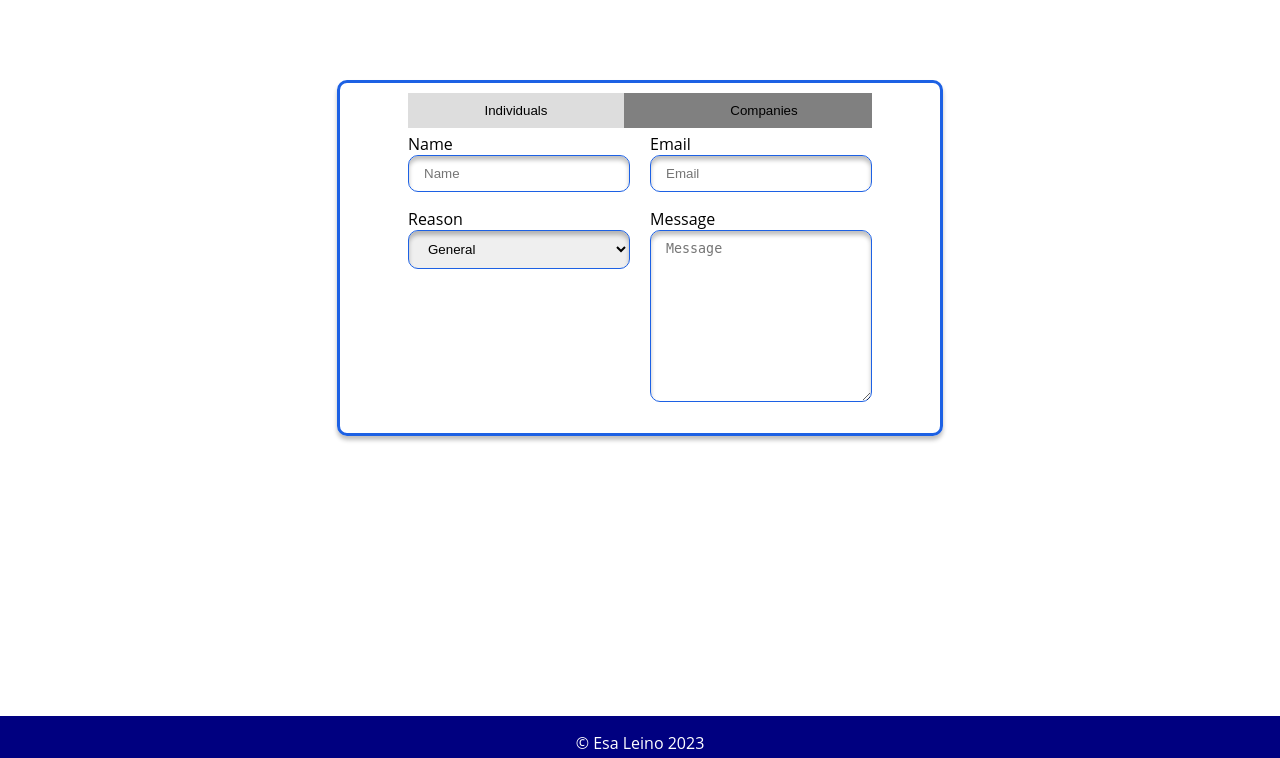
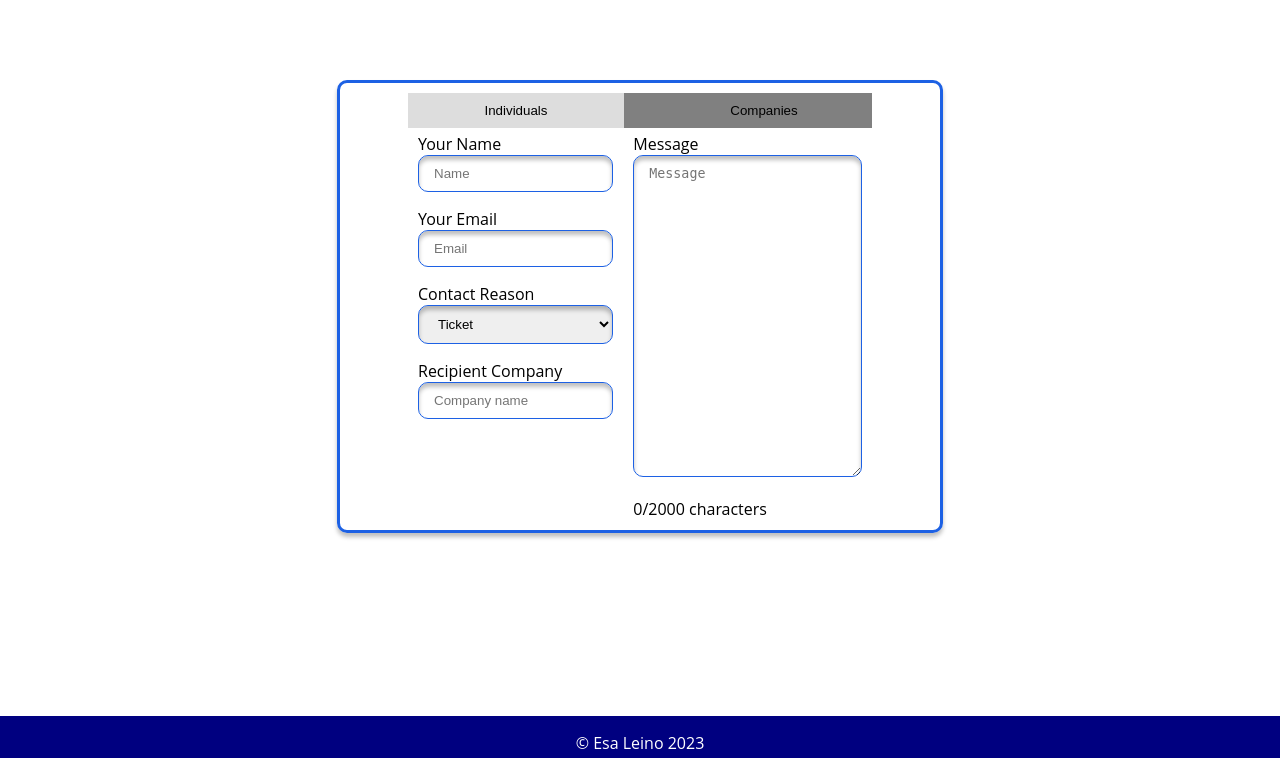
Before and after one commit to esaleino/Ticketing-system, a PHP site: page /pages/contact.php in a window 1280 px wide. Shown: the part 42-800 px from the top of the page. Run offline with PHP 8.4, Linux system fonts and the light colour scheme; style sheets or scripts are compiled from the project's sources.

Commit message:
Fixed old commit

```diff
--- a/assets/css/body.css
+++ b/assets/css/body.css
@@ -2,6 +2,7 @@ body {
   padding: 0;
   margin: 0 auto;
   font-family: "Open Sans", sans-serif;
+  overflow-y: scroll;
 }
 
 /*# sourceMappingURL=body.css.map */
--- a/assets/css/forms.css
+++ b/assets/css/forms.css
@@ -6,7 +6,7 @@
   padding: 10px;
   position: relative;
   margin: auto;
-  padding-top: 5rem;
+  padding-top: 0.5rem;
 }
 .form-container .form-box {
   width: 80%;
@@ -69,6 +69,50 @@
   color: rgb(0, 0, 0);
   margin-bottom: 1rem;
 }
+.form-container .form-row .invalid {
+  box-shadow: 0 0 5px 1px red;
+}
+.form-container .form-row .error-field {
+  display: none;
+  font-weight: 400;
+  font-size: 1rem;
+  color: rgb(0, 0, 0);
+  color: red;
+}
+.form-container .in-form-row {
+  position: relative;
+  width: 100%;
+  margin: auto;
+}
+.form-container .in-form-row .l-text {
+  width: 100%;
+  font-weight: 400;
+  font-size: 1rem;
+  color: rgb(0, 0, 0);
+  margin-bottom: 0.5rem;
+}
+.form-container .in-form-row .input-box {
+  box-sizing: border-box;
+  width: 100%;
+  padding: 10px 10px 10px 15px;
+  border-radius: 10px;
+  border: 1px solid;
+  border-color: rgb(29, 97, 228);
+  box-shadow: inset 0px 4px 4px rgba(0, 0, 0, 0.2509803922);
+  font-weight: 400;
+  color: rgb(0, 0, 0);
+  margin-bottom: 1rem;
+}
+.form-container .in-form-row .invalid {
+  box-shadow: 0 0 5px 1px red;
+}
+.form-container .in-form-row .error-field {
+  display: none;
+  font-weight: 400;
+  font-size: 1rem;
+  color: rgb(0, 0, 0);
+  color: red;
+}
 .form-container .s-button {
   display: inline-flex;
   flex-direction: column;
@@ -111,7 +155,10 @@
   display: block;
 }
 
-@media (min-width: 600px) {
+@media (min-width: 768px) {
+  .form-container {
+    padding-top: 5rem;
+  }
   .form-row {
     display: flex;
     flex-wrap: wrap;
@@ -120,6 +167,16 @@
   .form-row .input-container {
     flex-basis: calc(50% - 10px);
   }
+  .in-form-row {
+    display: flex;
+    justify-content: space-between;
+  }
+  .in-form-row .input-container {
+    flex-basis: calc(50% - 10px);
+    padding-left: 10px;
+    padding-right: 10px;
+    justify-content: center;
+  }
 }
 
 /*# sourceMappingURL=forms.css.map */
--- a/assets/scripts/contact.js
+++ b/assets/scripts/contact.js
@@ -1,22 +1 @@
-const individualTab = document.getElementById('individual-tab');
-const companyTab = document.getElementById('company-tab');
-const individualForm = document.getElementById('individual-form');
-const companyForm = document.getElementById('company-form');
-
-individualTab.addEventListener('click', () => {
-  individualForm.classList.add('active-form');
-  companyForm.classList.remove('active-form');
-  individualTab.classList.remove('inactive-tab');
-  individualTab.classList.add('active-tab');
-  companyTab.classList.remove('active-tab');
-  companyTab.classList.add('inactive-tab');
-});
-
-companyTab.addEventListener('click', () => {
-  companyForm.classList.add('active-form');
-  individualForm.classList.remove('active-form');
-  companyTab.classList.add('active-tab');
-  companyTab.classList.remove('inactive-tab');
-  individualTab.classList.add('inactive-tab');
-  individualTab.classList.remove('active-tab');
-});
+console.log('hello world');
--- /dev/null
+++ b/assets/scripts/contact_listeners.js
@@ -0,0 +1,40 @@
+const individualTab = document.getElementById('individual-tab');
+const companyTab = document.getElementById('company-tab');
+const individualForm = document.getElementById('individual-form');
+const companyForm = document.getElementById('company-form');
+const reasonSelect = document.getElementById('reason');
+const companyNameInput = document.getElementById('r_company');
+const messageTextarea = document.getElementById('message');
+const charCountSpan = document.getElementById('char-count');
+
+individualTab.addEventListener('click', () => {
+  individualForm.classList.add('active-form');
+  companyForm.classList.remove('active-form');
+  individualTab.classList.remove('inactive-tab');
+  individualTab.classList.add('active-tab');
+  companyTab.classList.remove('active-tab');
+  companyTab.classList.add('inactive-tab');
+});
+
+companyTab.addEventListener('click', () => {
+  companyForm.classList.add('active-form');
+  individualForm.classList.remove('active-form');
+  companyTab.classList.add('active-tab');
+  companyTab.classList.remove('inactive-tab');
+  individualTab.classList.add('inactive-tab');
+  individualTab.classList.remove('active-tab');
+});
+
+reasonSelect.addEventListener('change', function () {
+  if (reasonSelect.value === 'ticket') {
+    companyNameInput.required = true;
+  } else {
+    companyNameInput.required = false;
+  }
+});
+
+messageTextarea.addEventListener('input', function () {
+  const messageContent = messageTextarea.value;
+  const charCount = messageContent.length;
+  charCountSpan.textContent = charCount + '/2000 characters';
+});
--- a/components/footer.php
+++ b/components/footer.php
@@ -7,8 +7,10 @@
 <?php
 if (isset($js))
 {
-    echo '
-<script src="' . $scripts_path . $page . '.js"></script>';
+    foreach ($js as $script)
+    {
+        echo '<script type="module" src="' . $Paths['scripts'] . $script . '"></script>';
+    }
 }
 ?>
 </body>
--- a/components/header.php
+++ b/components/header.php
@@ -4,38 +4,48 @@
     <?php
     // Set path relative to page
     $loggedin = false;
+    $root = "";
+    // Set asset paths
     if ($page == "index")
     {
-        $root = './';
+        $root = "./";
     }
     else
     {
         $root = "../";
     }
-    // Set asset paths
-    $css_path = $root . "assets/css/";
-    $img_path = $root . "assets/img/";
+    $Paths = array(
+        'css' => $root . "assets/css/",
+        'img' => $root . "assets/img/",
+        'scripts' => $root . "assets/scripts/",
+        'pages' => $root . "pages/",
+        'navStyle' => $root . "assets/css/nav.css",
+    );
+    /* $assets_path = APP_ROOT . "/assets/";
+    $css_path = $root . "/assets/css/";
+    $img_path = $root . "/assets/img/";
     $scripts_path = $root . "assets/scripts/";
     $path_pages = $root . "pages/";
-    $path_style = $css_path . "nav.css";
+    $path_style = $css_path . "nav.css"; */
 
     if (isset($style_forms))
     {
-        echo '<link rel="stylesheet" href="' . $css_path . 'forms.css" />';
+        echo '<link rel="stylesheet" href="' . $Paths['css'] . 'forms.css" />';
     }
+
     if ($loggedin)
     {
-        $user_page = $path_pages . "user.php";
+        $user_page = $Paths['pages'] . "user.php";
     }
     else
     {
-        $user_page = $path_pages . "login.php";
+        $user_page = $Paths['pages'] . "login.php";
     }
 
     ?>
 
     <meta name="viewport" content="width=device-width, initial-scale=1">
-    <link rel="stylesheet" href="<?php echo $path_style; ?>" />
+    <link rel="stylesheet" href="<?php echo $Paths['navStyle']; ?>" />
     <script>
         function toggleMobileMenu() {
             var mobileMenu = document.querySelector('#m-menu');
@@ -50,28 +60,28 @@
             <div class="left">
                 <div class="frame">
                     <a class="nav-a" href="<?php echo $root ?>">
-                        <img class="nav-img" src="<?php echo $img_path; ?>home.svg" />
+                        <img class="nav-img" src="<?php echo $Paths['img']; ?>home.svg" />
                     </a>
                 </div>
             </div>
             <div class="desktop-nav">
                 <ul>
-                    <li><a class="nav-a" href="<?php echo $path_pages ?>register.php">Registration</a></li>
-                    <li><a class="nav-a" href="<?php echo $path_pages ?>about.php">About Us</a></li>
-                    <li><a class="nav-a" href="<?php echo $path_pages ?>contact.php">Contact Us</a></li>
+                    <li><a class="nav-a" href="<?php echo $Paths['pages'] ?>register.php">Registration</a></li>
+                    <li><a class="nav-a" href="<?php echo $Paths['pages'] ?>about.php">About Us</a></li>
+                    <li><a class="nav-a" href="<?php echo $Paths['pages'] ?>contact.php">Contact Us</a></li>
                     <li><a class="nav-a" href="<?php echo $user_page ?>"><img class="nav-img"
-                                src="<?php echo $img_path; ?>user.svg" /></a></li>
+                                src="<?php echo $Paths['img']; ?>user.svg" /></a></li>
                 </ul>
             </div>
             <div class="mobile-nav">
                 <div class="frame">
                     <a class="nav-a" href="<?php echo $user_page; ?>">
-                        <img class="nav-img" src="<?php echo $img_path; ?>user.svg" />
+                        <img class="nav-img" src="<?php echo $Paths['img']; ?>user.svg" />
                     </a>
                 </div>
                 <div class="frame">
                     <a class="nav-a" href="javascript:void(0);" onclick="toggleMobileMenu()"><img class="nav-img"
-                            src="<?php echo $img_path; ?>list.svg" /></a>
+                            src="<?php echo $Paths['img']; ?>list.svg" /></a>
                 </div>
             </div>
         </div>
@@ -79,20 +89,20 @@
             <ul>
                 <li>
                     <div class="m-row">
-                        <img class="icon" src="<?php echo $img_path; ?>arrow.svg" />
-                        <a href="<?php echo $path_pages ?>register.php">Registration</a>
+                        <img class="icon" src="<?php echo $Paths['img']; ?>arrow.svg" />
+                        <a href="<?php echo $Paths['pages'] ?>register.php">Registration</a>
                     </div>
                 </li>
                 <li>
                     <div class="m-row">
-                        <img class="icon" src="<?php echo $img_path; ?>arrow.svg" />
-                        <a href="<?php echo $path_pages ?>about.php">About Us</a>
+                        <img class="icon" src="<?php echo $Paths['img']; ?>arrow.svg" />
+                        <a href="<?php echo $Paths['pages'] ?>about.php">About Us</a>
                     </div>
                 </li>
                 <li>
                     <div class="m-row">
-                        <img class="icon" src="<?php echo $img_path; ?>arrow.svg" />
-                        <a href="<?php echo $path_pages ?>contact.php">Contact Us</a>
+                        <img class="icon" src="<?php echo $Paths['img']; ?>arrow.svg" />
+                        <a href="<?php echo $Paths['pages'] ?>contact.php">Contact Us</a>
                     </div>
                 </li>
             </ul>
--- /dev/null
+++ b/components/post-requests/registration-post.php
@@ -0,0 +1,4 @@
+<?php
+$response = ['message' => 'Registration successful'];
+echo json_encode($response);
+?>
--- a/pages/contact.php
+++ b/pages/contact.php
@@ -1,7 +1,7 @@
 <?php
 $page = "contact";
 $style_forms = true;
-$js = true;
+$js = array("contact.js", "contact_listeners.js");
 $components_path = "../components/";
 include $components_path . "header.php";
 ?>
@@ -12,27 +12,35 @@ include $components_path . "header.php";
             <button id="company-tab" class="inactive-tab"> Companies</button>
         </div>
         <form id="individual-form" class="form-content active-form">
-            <div class="form-row">
+            <div class="in-form-row">
+                <div class="column">
                     <div class="input-container">
-                    <label class="l-text" for="name">Name</label>
+                        <label class="l-text" for="name">Your Name</label>
                         <input class="input-box" placeholder="Name" type="text" id="name" />
                     </div>
                     <div class="input-container">
-                    <label class="l-text" for="email">Email</label>
+                        <label class="l-text" for="email">Your Email</label>
                         <input class="input-box" placeholder="Email" type="text" id="email" />
                     </div>
                     <div class="input-container">
-                    <label class="l-text" for="reason">Reason</label>
+                        <label class="l-text" for="reason">Contact Reason</label>
                         <select class="input-box" id="reason">
-                        <option value="1">General</option>
-                        <option value="2">Feedback</option>
-                        <option value="3">Complaint</option>
-                        <option value="4">Other</option>
+                            <option value="ticket">Ticket</option>
+                            <option value="feedback">Feedback</option>
+                            <option value="other">Other</option>
                         </select>
                     </div>
                     <div class="input-container">
+                        <label class="l-text" for="r_company">Recipient Company</label>
+                        <input class="input-box" placeholder="Company name" type="text" id="r_company" required />
+                    </div>
+                </div>
+                <div class="column">
+                    <div class="input-container">
                         <label class="l-text" for="message">Message</label>
-                    <textarea class="input-box" placeholder="Message" rows="10" type="text" id="message"></textarea>
+                        <textarea class="input-box" placeholder="Message" rows="20" type="text" id="message"></textarea>
+                        <span id="char-count">0/2000 characters</span>
+                    </div>
                 </div>
             </div>
         </form>
--- a/scss/forms.scss
+++ b/scss/forms.scss
@@ -10,6 +10,33 @@ $f-tab-c: gray;
   font-size: 1rem;
   color: $f-label-c;
 }
+@mixin form-content {
+  .l-text {
+    width: 100%;
+    @include formText;
+    margin-bottom: 0.5rem;
+  }
+  .input-box {
+    box-sizing: border-box;
+    width: 100%;
+    padding: 10px 10px 10px 15px;
+    border-radius: 10px;
+    border: 1px solid;
+    border-color: $f-border-c;
+    box-shadow: inset $f-shadow;
+    font-weight: 400;
+    color: $f-input-c;
+    margin-bottom: 1rem;
+  }
+  .invalid {
+    box-shadow: 0 0 5px 1px red;
+  }
+  .error-field {
+    display: none;
+    @include formText;
+    color: red;
+  }
+}
 
 .form-container {
   display: flex;
@@ -19,7 +46,7 @@ $f-tab-c: gray;
   padding: 10px;
   position: relative;
   margin: auto;
-  padding-top: 5rem;
+  padding-top: 0.5rem;
   .form-box {
     width: 80%;
     max-width: 580px;
@@ -61,23 +88,13 @@ $f-tab-c: gray;
     position: relative;
     width: 100%;
     margin: auto;
-    .l-text {
-      width: 100%;
-      @include formText;
-      margin-bottom: 0.5rem;
-    }
-    .input-box {
-      box-sizing: border-box;
-      width: 100%;
-      padding: 10px 10px 10px 15px;
-      border-radius: 10px;
-      border: 1px solid;
-      border-color: $f-border-c;
-      box-shadow: inset $f-shadow;
-      font-weight: 400;
-      color: $f-input-c;
-      margin-bottom: 1rem;
-    }
+    @include form-content;
+  }
+  .in-form-row {
+    position: relative;
+    width: 100%;
+    margin: auto;
+    @include form-content;
   }
   .s-button {
     display: inline-flex;
@@ -123,7 +140,10 @@ $f-tab-c: gray;
   }
 }
 
-@media (min-width: 600px) {
+@media (min-width: 768px) {
+  .form-container {
+    padding-top: 5rem;
+  }
   .form-row {
     display: flex;
     flex-wrap: wrap;
@@ -132,4 +152,14 @@ $f-tab-c: gray;
       flex-basis: calc(50% - 10px);
     }
   }
+  .in-form-row {
+    display: flex;
+    justify-content: space-between;
+    .input-container {
+      flex-basis: calc(50% - 10px);
+      padding-left: 10px;
+      padding-right: 10px;
+      justify-content: center;
+    }
+  }
 }
```
Also changed, not shown: assets/scripts/register.js (added, +77 -0 lines), assets/scripts/validations.js (added, +107 -0 lines), pages/register.php (+34 -13 lines), scss/body.scss (+5 -5 lines), components/dbConnect.php (added), 3 other files. Lines whose indentation alone changed are shown as unchanged.
